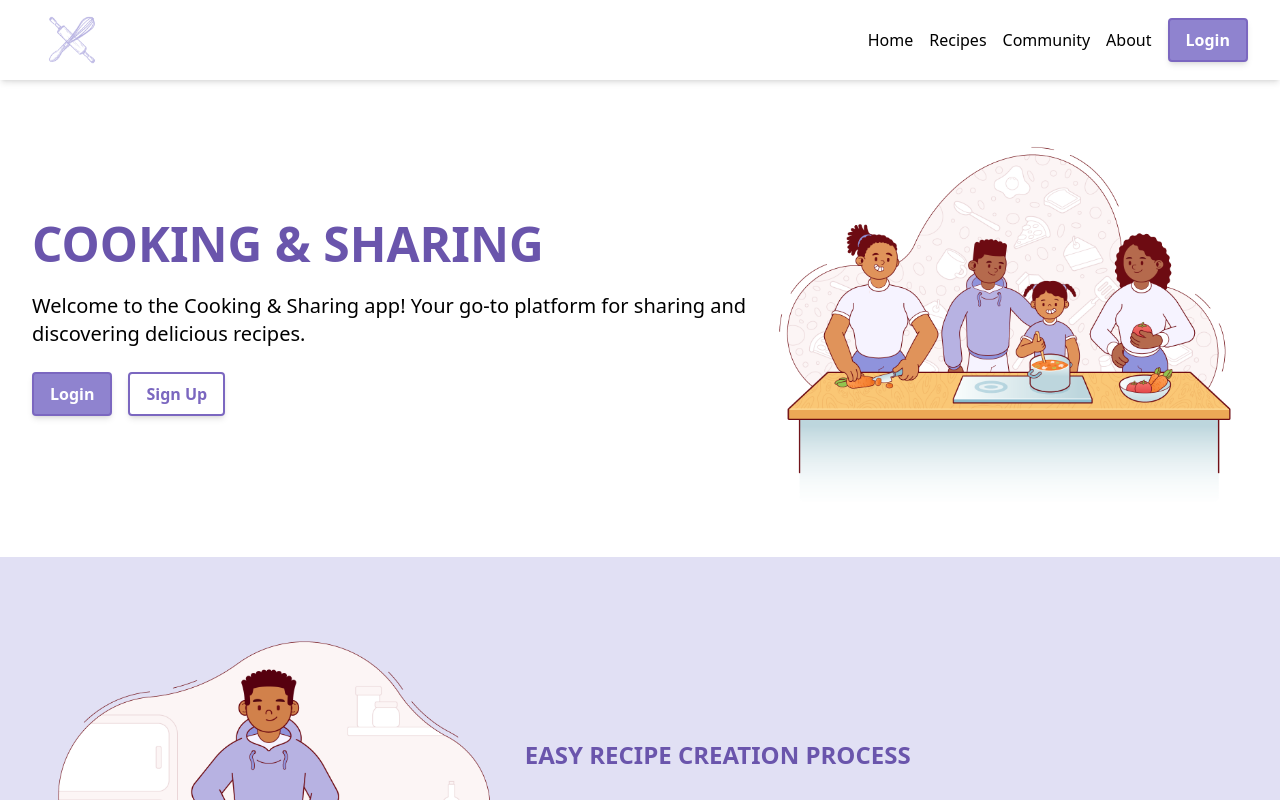
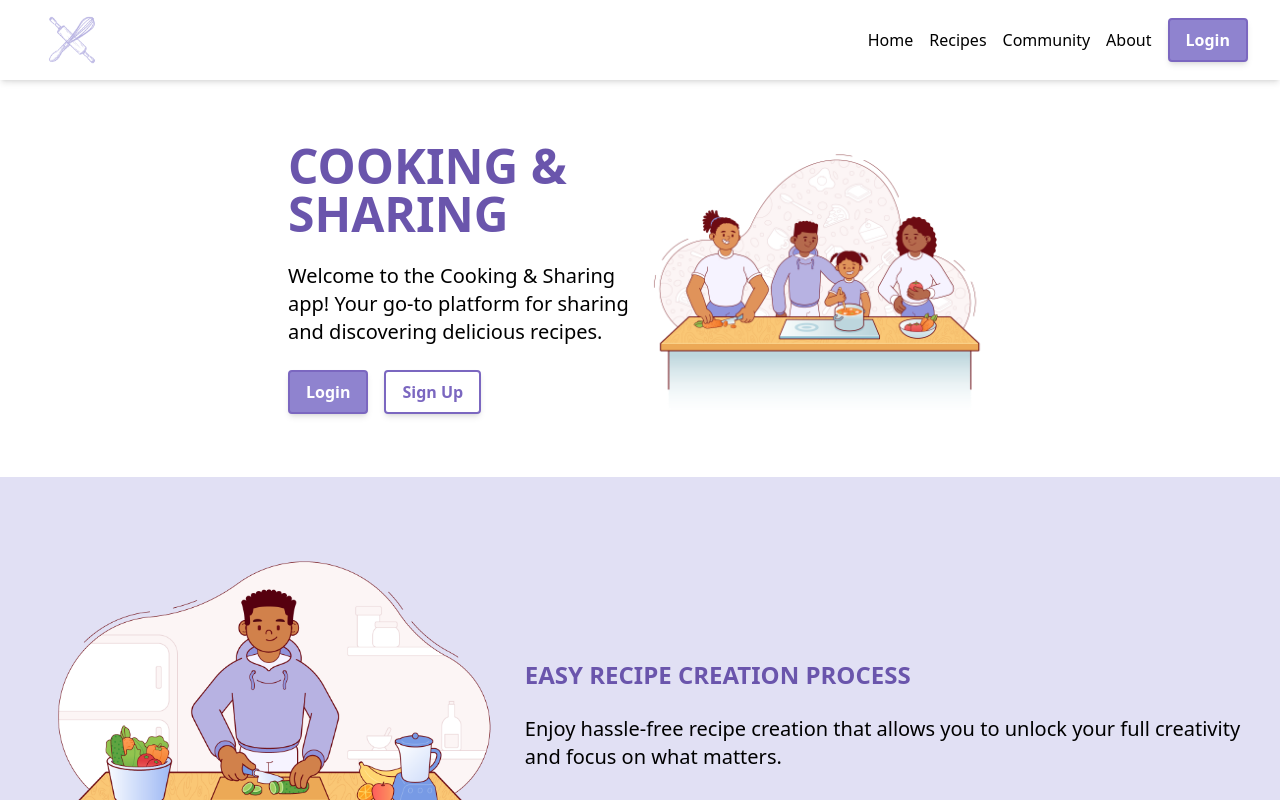
Before and after one commit to Paul-Verdure/cooking-and-sharing, a React (Vite) app: page / in a window 1280 px wide. Shown: the top 800 px of the page. Built offline with nearby package versions, Linux system fonts and the light colour scheme.

Commit message:
refac: switch to grid system for hom

```diff
--- a/src/ui/app/pages/Home.tsx
+++ b/src/ui/app/pages/Home.tsx
@@ -5,9 +5,9 @@ import sharing from '../assets/sharing.png';
 
 function Home() {
 	return (
-		<>
-			<section className="mt-20 grid  max-h-[600px] grid-cols-5 place-items-center gap-4 px-8">
-				<div className="flex-column col-span-3 space-y-6">
+		<main className="grid grid-rows-5">
+			<section className="mt-20 mx-72 grid max-h-[600px] grid-cols-12 place-content-center place-items-center gap-4">
+				<div className="flex-column col-span-6 space-y-6">
 					<h2 className="text-5xl font-bold text-wistful-700">
 						COOKING & SHARING
 					</h2>
@@ -24,7 +24,7 @@ function Home() {
 						</button>
 					</div>
 				</div>
-				<div className="col-span-2">
+				<div className="col-span-6">
 					<img src={home} alt="home" className=" max-h-[600px] max-w-full" />
 				</div>
 			</section>
@@ -86,7 +86,7 @@ function Home() {
 					/>
 				</div>
 			</section>
-		</>
+		</main>
 	);
 }
 
```
